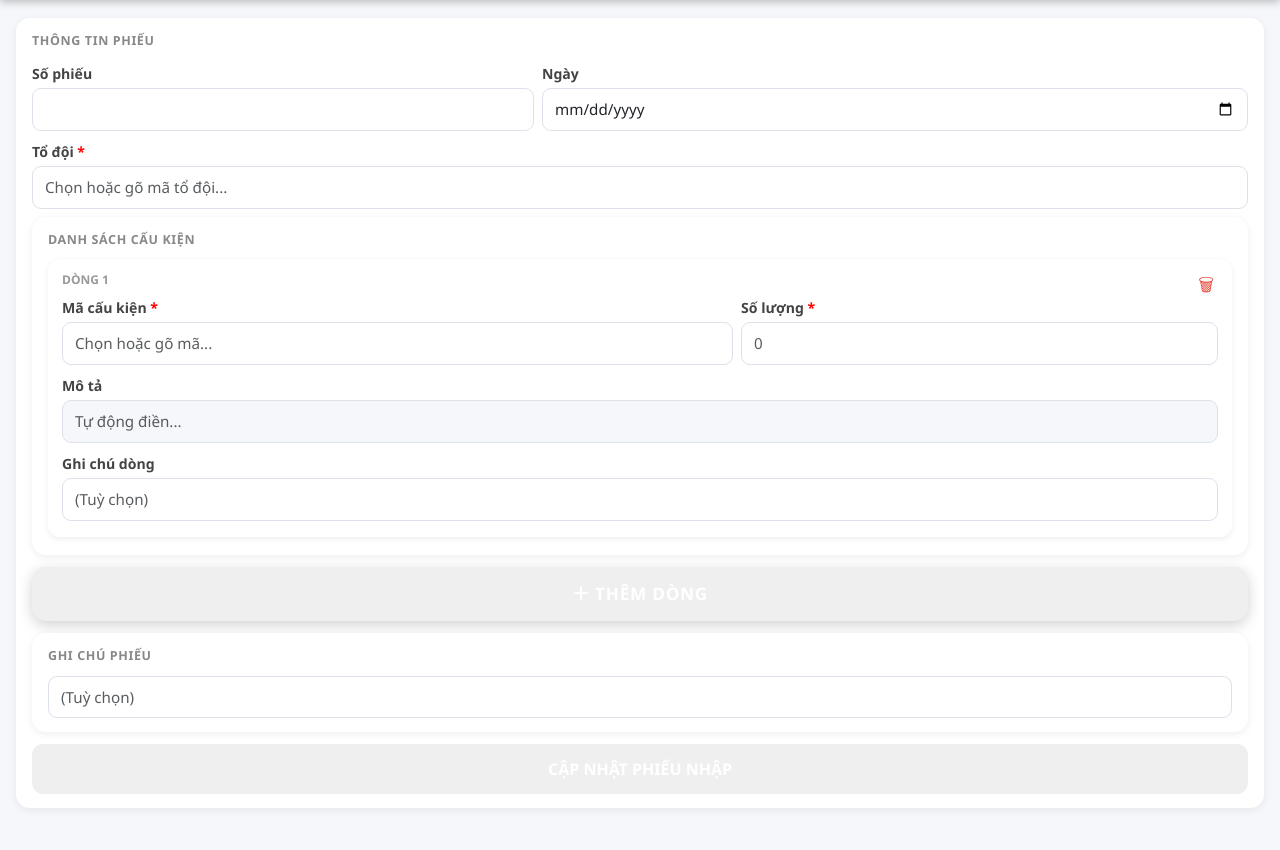
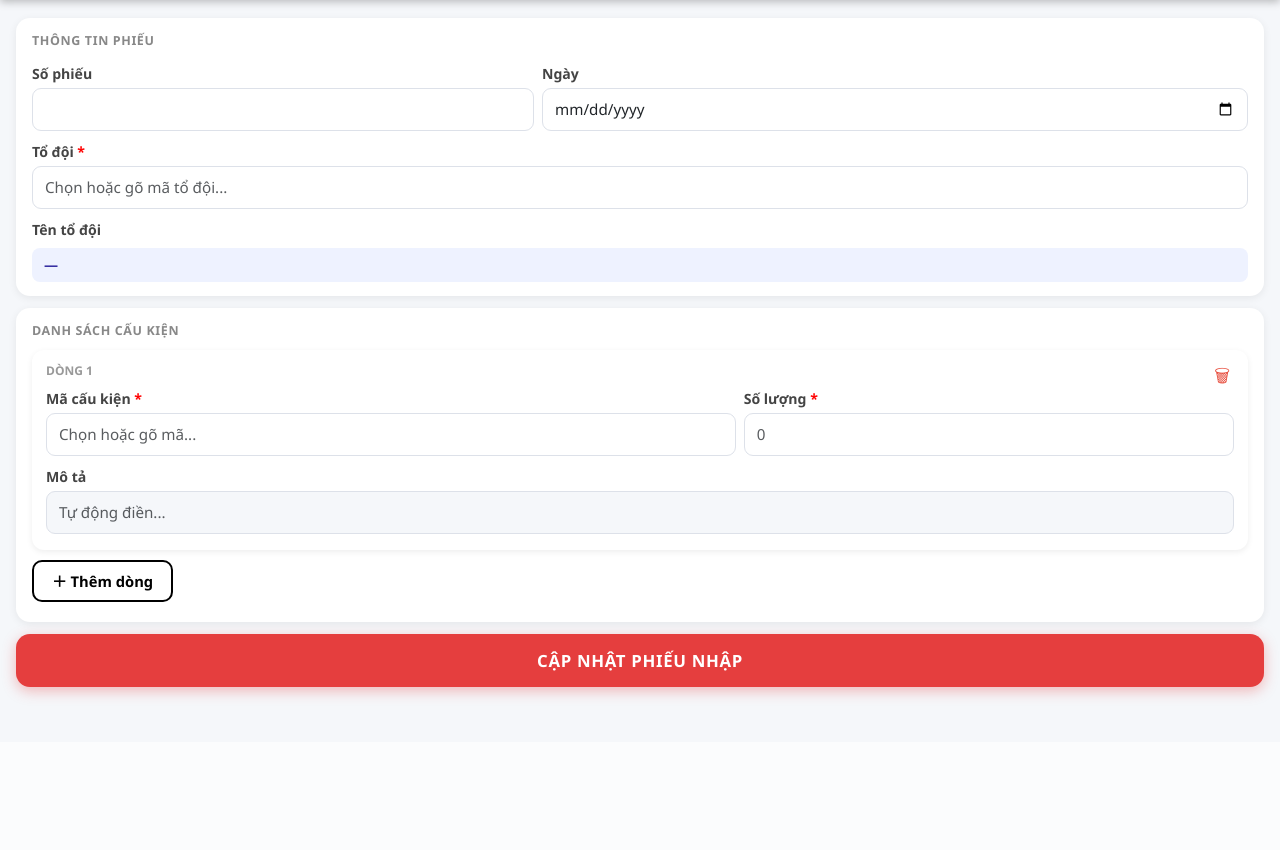
Before and after one commit to hdhanh/baocaockds, a Flask app: template templates/nhap/form.html in a window 1280 px wide. Shown: the part 58-908 px from the top of the page. After the commit the page ends 757 px from the top, so only its background shows below. Run offline with Flask 3, Linux system fonts and the light colour scheme; the template is opened without the code that fills it, so the values that code supplies are empty.

Commit message:
Add files via upload

```diff
--- a/templates/nhap/form.html
+++ b/templates/nhap/form.html
@@ -23,14 +23,26 @@
                   box-shadow:0 2px 8px rgba(0,0,0,.07); }
   .section-title { font-size:.78rem;font-weight:700;color:#888;text-transform:uppercase;
                    letter-spacing:.05em;margin-bottom:10px; }
+  .hovaten-chip { background:#eef2ff;border-radius:8px;padding:6px 12px;
+                  font-size:.88rem;font-weight:600;color:#3730a3;margin-top:4px;
+                  min-height:34px;display:flex;align-items:center; }
   .btn-them-dong {
-    display:block;width:100%;padding:14px;margin-bottom:12px;
-    background:{{ cfg.color }};color:#fff;border:none;border-radius:14px;
-    font-size:1.08rem;font-weight:800;letter-spacing:.04em;
-    box-shadow:0 4px 14px rgba(0,0,0,.18);cursor:pointer;
+    display:inline-flex;align-items:center;gap:6px;
+    padding:8px 18px;margin-bottom:12px;
+    background:#fff;color:{{ cfg.color }};
+    border:2px solid {{ cfg.color }};border-radius:10px;
+    font-size:.92rem;font-weight:700;cursor:pointer;
+    transition:background .15s,color .15s;
+  }
+  .btn-them-dong:hover { background:{{ cfg.color }};color:#fff; }
+  .btn-luu {
+    display:block;width:100%;padding:14px;
+    background:#e53e3e;color:#fff;border:none;border-radius:14px;
+    font-size:1.05rem;font-weight:800;letter-spacing:.04em;
+    box-shadow:0 4px 14px rgba(229,62,62,.35);cursor:pointer;
     transition:opacity .15s,transform .1s;
   }
-  .btn-them-dong:active { opacity:.85;transform:scale(.98); }
+  .btn-luu:active { opacity:.85;transform:scale(.98); }
 </style>
 {% endblock %}
 
@@ -59,6 +71,10 @@
         <datalist id="todoi_list"></datalist>
       </div>
       <div class="col-12">
+        <label class="form-label">Tên tổ đội</label>
+        <div class="hovaten-chip" id="hovaten-display">{{ fullname_val or '—' }}</div>
+        <input type="hidden" name="fullname" id="fullname" value="{{ fullname_val }}">
+      </div>
     </div>
   </div>
 
@@ -66,19 +82,12 @@
   <div class="section-card" style="padding-bottom:8px;">
     <div class="section-title">Danh sách cấu kiện</div>
     <div id="rowsContainer"></div>
+    <div style="margin-top:8px;">
+      <button type="button" class="btn-them-dong" onclick="themDong()">＋ Thêm dòng</button>
+    </div>
   </div>
 
-  <!-- Nút thêm dòng — to, nổi bật -->
-  <button type="button" class="btn-them-dong" onclick="themDong()">＋ THÊM DÒNG</button>
-
-  <!-- Ghi chú phiếu — xuống dưới -->
-  <div class="section-card">
-    <div class="section-title">Ghi chú phiếu</div>
-    <input type="text" name="note" class="form-control" placeholder="(Tuỳ chọn)"
-           value="{{ rows[0].note if rows else '' }}">
-  </div>
-
-  <button type="submit" class="btn-main" onclick="return submitForm()">
+  <button type="submit" class="btn-luu" onclick="return submitForm()">
     {{ "LƯU PHIẾU NHẬP" if mode=='create' else "CẬP NHẬT PHIẾU NHẬP" }}
   </button>
 </form>
@@ -88,7 +97,6 @@
     <button type="button" class="btn-del-row" onclick="xoaDong(this)">🗑</button>
     <div class="row-num">Dòng <span class="idx-label">1</span></div>
     <input type="hidden" class="f-item-id" value="">
-    <!-- Mã cấu kiện + Số lượng cùng hàng -->
     <div class="row g-2 mb-2">
       <div class="col-7">
         <label class="form-label mb-1">Mã cấu kiện <span style="color:red">*</span></label>
@@ -101,15 +109,9 @@
         <input type="number" class="form-control f-qty" min="0" step="any" placeholder="0">
       </div>
     </div>
-    <!-- Mô tả bên dưới -->
-    <div class="mb-2">
+    <div class="mb-1">
       <label class="form-label mb-1">Mô tả</label>
       <input type="text" class="form-control f-desc" readonly placeholder="Tự động điền...">
-    </div>
-    <!-- Ghi chú dòng cuối cùng -->
-    <div class="mb-1">
-      <label class="form-label mb-1">Ghi chú dòng</label>
-      <input type="text" class="form-control f-note" placeholder="(Tuỳ chọn)">
     </div>
   </div>
 </template>
@@ -132,6 +134,10 @@ Promise.all([
   dl.innerHTML = hm.map(h=>`<option value="${h.code}">${h.code} — ${h.description}</option>`).join("");
   const dl2 = document.getElementById("todoi_list");
   dl2.innerHTML = td.map(t=>`<option value="${t.title}">${t.title}${t.fullname?' — '+t.fullname:''}</option>`).join("");
+  // Nếu đang edit, điền lại tên tổ đội
+  if(document.getElementById("todoi").value){
+    autoFillFullname(document.getElementById("todoi"));
+  }
 });
 
 window.addEventListener("DOMContentLoaded", ()=>{
@@ -142,7 +148,9 @@ window.addEventListener("DOMContentLoaded", ()=>{
 function autoFillFullname(input) {
   const val = input.value.trim();
   const td  = todois.find(t=>t.title===val);
-  document.getElementById("fullname").value = td ? td.fullname : "";
+  const name = td ? td.fullname : (val ? "" : "—");
+  document.getElementById("fullname").value        = td ? td.fullname : "";
+  document.getElementById("hovaten-display").textContent = name || "—";
 }
 
 function autoFillDesc(input) {
@@ -158,11 +166,10 @@ function themDong(data={}) {
   const card = el.querySelector(".row-card");
   document.getElementById("rowsContainer").appendChild(card);
   updateIdx();
-  if(data.item_id) card.querySelector(".f-item-id").value = data.item_id;
-  if(data.code)    card.querySelector(".f-code").value = data.code;
+  if(data.item_id)     card.querySelector(".f-item-id").value = data.item_id;
+  if(data.code)        card.querySelector(".f-code").value = data.code;
   if(data.description) card.querySelector(".f-desc").value = data.description;
   if(data.qty !== undefined) card.querySelector(".f-qty").value = data.qty;
-  if(data.note)    card.querySelector(".f-note").value = data.note;
 }
 
 function xoaDong(btn) {
@@ -180,9 +187,6 @@ function updateIdx() {
 function submitForm() {
   const todoi = document.getElementById("todoi").value.trim();
   if(!todoi){ alert("Vui lòng chọn Tổ Đội!"); return false; }
-  if(todois.length && !todois.find(t=>t.title===todoi)){
-    alert(`Tổ đội "${todoi}" không có trong danh sách!`); return false;
-  }
   const rows = [];
   let ok = true;
   document.querySelectorAll("#rowsContainer .row-card").forEach(card=>{
@@ -196,7 +200,6 @@ function submitForm() {
       code,
       description: card.querySelector(".f-desc").value,
       qty:         parseFloat(card.querySelector(".f-qty").value)||0,
-      note:        card.querySelector(".f-note").value,
     });
   });
   if(!ok) return false;
```
